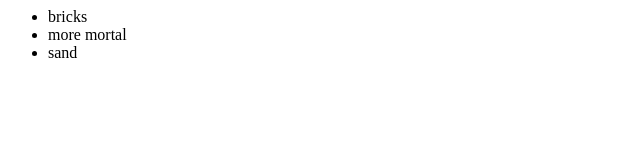
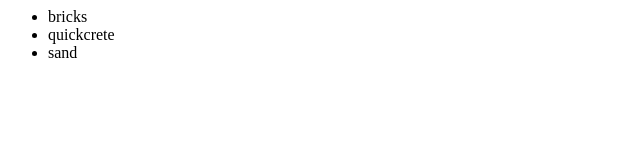
Before and after one commit to Alouboy/newGitTest, a plain HTML site: page index.html in a window 1280 px wide. Shown: the full height of the page, 0-640 px from the left. Drawn offline with Linux system fonts and the light colour scheme.

Commit message:
made more more mortar

```diff
--- a/index.html
+++ b/index.html
@@ -3,7 +3,7 @@
 	<div>
 		<ul>
 			<li>bricks</li>
-			<li>more mortal</li>
+			<li>quickcrete</li>
 			<li>sand</li>
 		</ul>
 	</div>
```
